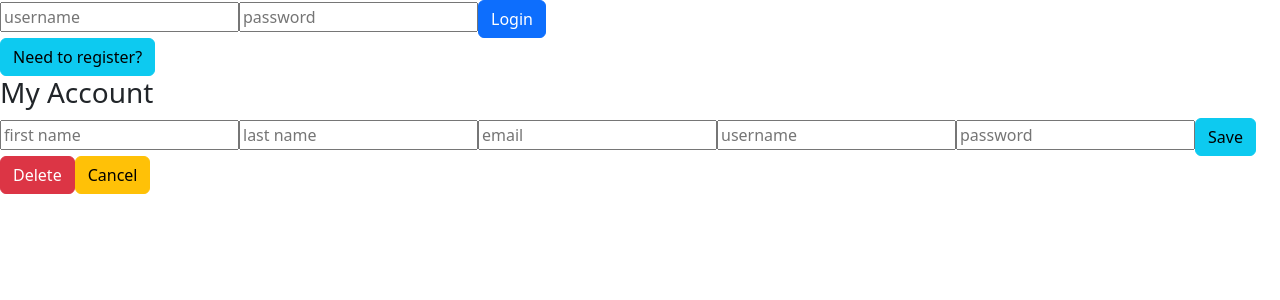
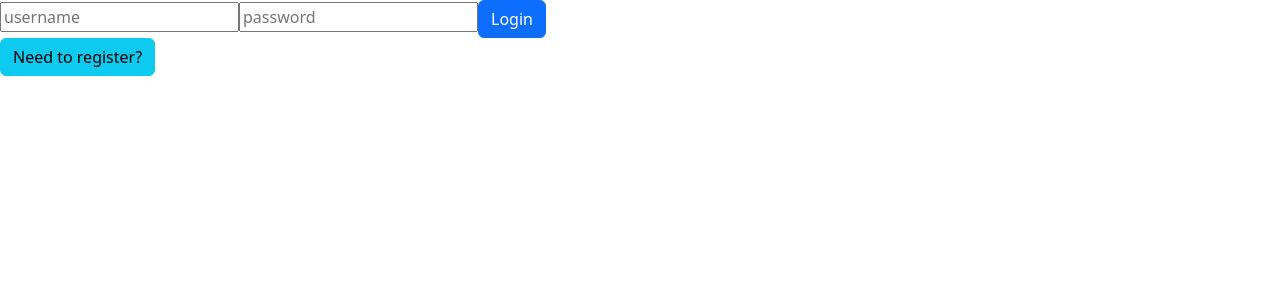
Before and after one commit to Donte2022/team-float-fe, an Angular app: page / in a window 1280 px wide. Shown: the top 300 px of the page. Built offline with nearby package versions, Linux system fonts and the light colour scheme.

Commit message:
Connected MyAccount page to update and delete endpoints

```diff
--- a/src/app/app.component.html
+++ b/src/app/app.component.html
@@ -1,12 +1,12 @@
 <!--Todo Not logged in-->
-<div>
+<div *ngIf="!account">
   <div *ngIf="errorMsg">{{errorMsg}}</div>
   <app-login *ngIf="!isRegistering"></app-login>
   <app-register *ngIf="isRegistering"></app-register>
 </div>
 
 <!--Todo If logged in-->
-<div>
+<div *ngIf="account">
 <!--  Todo conditional rendering for productList, cart, myAccount, pastOrders, etc.-->
   <app-account-input></app-account-input>
 </div>
--- a/src/app/app.component.ts
+++ b/src/app/app.component.ts
@@ -1,5 +1,6 @@
 import { Component } from '@angular/core';
 import {AccountService} from "./services/account.service";
+import {IAccount} from "./interfaces/IAccount";
 
 @Component({
   selector: 'app-root',
@@ -9,6 +10,7 @@ import {AccountService} from "./services/account.service";
 export class AppComponent {
   errorMsg: string | null = null
   isRegistering: boolean = false
+  account: IAccount | null = null
 
   constructor(private accountService: AccountService) {
     accountService.$isRegistering.subscribe(
@@ -17,5 +19,8 @@ export class AppComponent {
     accountService.$loginErrorMessage.subscribe(
       errorMsg => this.errorMsg = errorMsg
     )
+    accountService.$account.subscribe(
+      account => this.account = account
+    )
   }
 }
--- a/src/app/components/auth/account-input/account-input.component.html
+++ b/src/app/components/auth/account-input/account-input.component.html
@@ -1,20 +1,22 @@
 <h3>My Account</h3>
-<form #myAccount="ngForm" (ngSubmit)="onSubmit(myAccount.value)">
-  <input ngModel name="fname" placeholder="first name">
-  <input ngModel name="lname" placeholder="last name">
-  <input ngModel name="email" placeholder="email">
-  <input ngModel name="username" placeholder="username">
-  <input ngModel name="password" placeholder="password" type="password">
-  <div *ngIf="account?.rank === 1">
-    <div class="mx-2">
-      <input ngModel type="radio" id="admin" name="rank" value=1>
-      <label for="customer" class="ms-1">Admin</label>
-    </div>
-    <div class="mx-2">
-      <input ngModel type="radio" id="customer" name="rank" value=3>
-      <label for="customer" class="ms-1">User</label>
-    </div>
-  </div>
+<form>
+  <input [(ngModel)]="account.firstname" name="firstname" placeholder="first name">
+  <input [(ngModel)]="account.lastname" name="lastname" placeholder="last name">
+  <input [(ngModel)]="account.email" name="email" placeholder="email">
+  <input [(ngModel)]="account.username" name="username" placeholder="username">
+<!--  Todo handle password not being passed -->
+  <input [(ngModel)]="account.password" name="password" placeholder="password" type="password">
+<!--  Todo allow account rank update if admin-->
+<!--  <div *ngIf="account.rank === 1">-->
+<!--    <div class="mx-2">-->
+<!--      <input [(ngModel)]="account.rank" type="radio" id="admin" name="rank" value=1>-->
+<!--      <label for="customer" class="ms-1">Admin</label>-->
+<!--    </div>-->
+<!--    <div class="mx-2">-->
+<!--      <input [(ngModel)]="account.rank" type="radio" id="customer" name="rank" value=3>-->
+<!--      <label for="customer" class="ms-1">Customer</label>-->
+<!--    </div>-->
+<!--  </div>-->
   <button class="btn btn-info" type="submit">Save</button>
   <button (click)="onDelete()" class="btn btn-danger" type="button">Delete</button>
   <button (click)="onCancel()" class="btn btn-warning" type="button">Cancel</button>
--- a/src/app/components/auth/account-input/account-input.component.ts
+++ b/src/app/components/auth/account-input/account-input.component.ts
@@ -1,4 +1,4 @@
-import { Component, OnInit } from '@angular/core';
+import {Component, OnInit} from '@angular/core';
 import {IAccount} from "../../../interfaces/IAccount";
 import {AccountService} from "../../../services/account.service";
 
@@ -8,26 +8,42 @@ import {AccountService} from "../../../services/account.service";
   styleUrls: ['./account-input.component.css']
 })
 export class AccountInputComponent implements OnInit {
-  account!: IAccount | null
+  account: IAccount = {
+    id: 0,
+    firstname: "",
+    lastname: "",
+    email: "",
+    username: "",
+    password: "",
+    rank: 0
+  }
 
   constructor(private accountService: AccountService) {
-    accountService.$account.subscribe(account => this.account = account)
+    accountService.$account.subscribe(account => {
+      if (account !== null) {
+        this.account = account
+      }
+    }
+  )
   }
 
-  ngOnInit(): void {
-  }
+  ngOnInit(): void {}
 
-  onSubmit(account: {fname: string, lname: string, email: string, username: string, password: string, rank: number}) {
-    const {fname, lname, email, username, password, rank} = account
-    this.accountService.attemptUpdateAccount(fname, lname, email, username, password, rank)
+  onSubmit(firstname: string, lastname: string, email: string, username: string, password: string, rank: number) {
+    if (this.account !== null)
+      this.accountService.attemptUpdateAccount(firstname, lastname, email, username, password, rank, this.account.id)
   }
 
   onCancel() {
-
+    //Todo handle cancel
   }
 
   onDelete() {
-    this.accountService.deleteAccount()
+    if (this.account !== null )
+      this.accountService.attemptDelete(this.account.id)
+    else
+      console.log("Cannot find account to delete")
+      //Todo handle error
   }
 
 }
--- a/src/app/components/auth/register/register.component.html
+++ b/src/app/components/auth/register/register.component.html
@@ -1,6 +1,6 @@
 <form #reg="ngForm">
-  <input ngModel name="fname" placeholder="first name">
-  <input ngModel name="lname" placeholder="last name">
+  <input ngModel name="firstname" placeholder="first name">
+  <input ngModel name="lastname" placeholder="last name">
   <input ngModel name="email" placeholder="email">
   <input ngModel name="username" placeholder="username">
   <input ngModel name="password" placeholder="password" type="password">
--- a/src/app/components/auth/register/register.component.ts
+++ b/src/app/components/auth/register/register.component.ts
@@ -14,14 +14,14 @@ export class RegisterComponent implements OnInit {
   }
 
   onClickReg(accountInfo: {
-    fname: string,
-    lname: string,
+    firstname: string,
+    lastname: string,
     email: string,
     username: string,
     password: string,
     rank: number
   }) {
-    this.accountService.attemptRegister(accountInfo.fname, accountInfo.lname, accountInfo.email, accountInfo.username, accountInfo.password, accountInfo.rank)
+    this.accountService.attemptRegister(accountInfo.firstname, accountInfo.lastname, accountInfo.email, accountInfo.username, accountInfo.password, accountInfo.rank)
   }
 
   onClickToLogin() {
--- a/src/app/interfaces/IAccount.ts
+++ b/src/app/interfaces/IAccount.ts
@@ -1,6 +1,6 @@
 export interface IAccount {
-  fname: string
-  lname: string
+  firstname: string
+  lastname: string
   id: number
   username: string
   password: string
```
Also changed, not shown: src/app/services/account.service.ts (+29 -22 lines).
